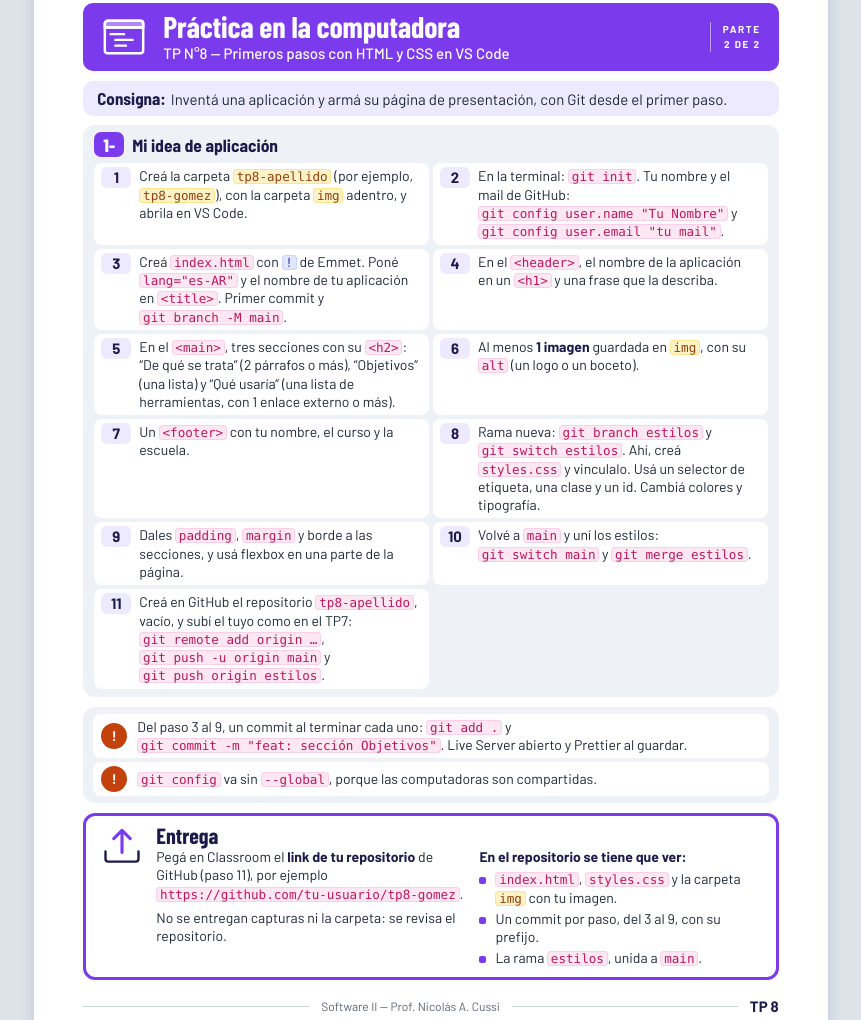
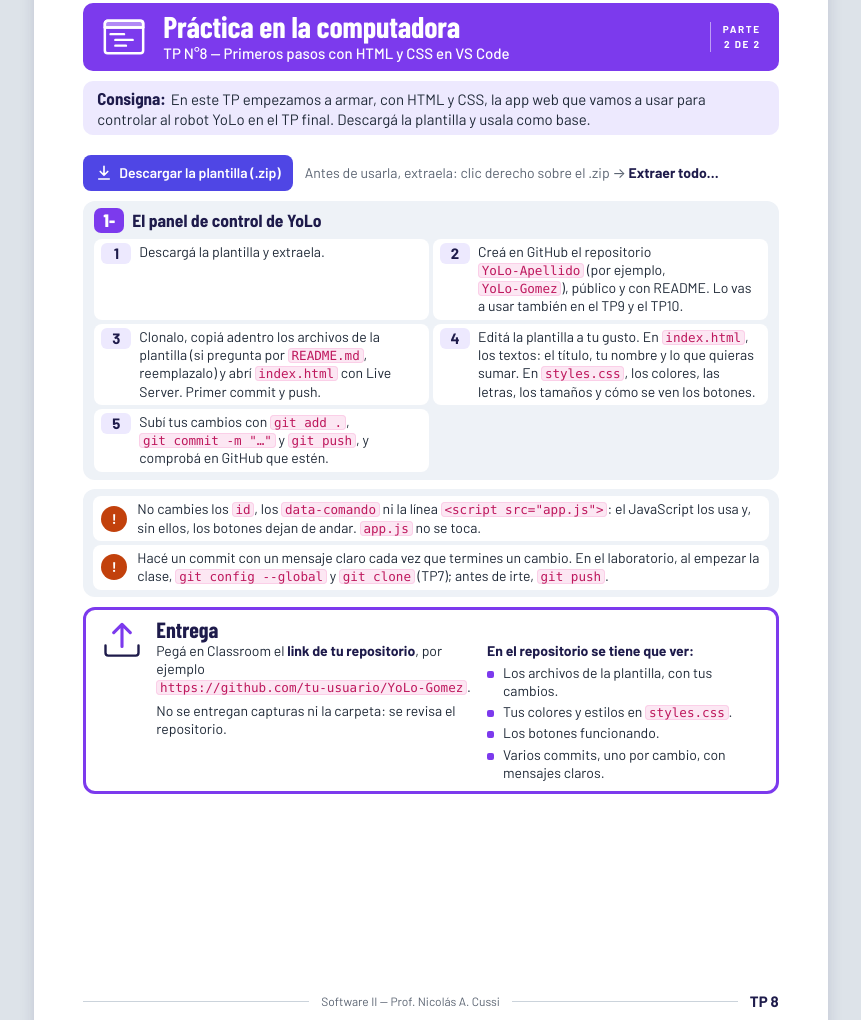
Before and after one commit to Prof-NkoCussi/Cuadernillo-Web-Software-II, a plain HTML site: page unidades/tp08.html in a window 1280 px wide. Shown: the part 10535-11555 px from the top of the page, without its empty margins (209-1070 px from the left). Drawn offline with Linux system fonts and the light colour scheme.

Commit message:
feat: TP8, práctica nueva: el panel de control de YoLo
- Parte 2 con consigna y pasos breves: descargar la plantilla, crear el
  repositorio YoLo-Apellido (para el TP8, el TP9 y el TP10), editarla y
  subirla. Avisos y Entrega actualizados.
- Plantilla para descargar en assets/descargas/plantilla-tp8/ y su .zip,
  con el botón de descarga (vuelve el CSS de .descarga).
- En el celular, el link de la Entrega baja de renglón (TP7 y TP8).
- Índice y REGLAS.md al día.

```diff
--- a/assets/css/estilos.css
+++ b/assets/css/estilos.css
@@ -437,6 +437,9 @@ kbd {
 .entrega__cols { display: grid; gap: 10px; }
 .entrega__sub { font-weight: 700; color: var(--tinta); margin-bottom: 3px; }
 .entrega__sub--sep { margin-top: 6px; }
+@media (max-width: 599px) {   /* celular: el link largo de la Entrega baja de renglón en vez de salirse del recuadro */
+  .entrega code { white-space: normal; overflow-wrap: anywhere; }
+}
 
 /* Tabla con datos dentro de una actividad */
 .act-tabla caption { text-align: left; font-weight: 700; letter-spacing: .05em; color: var(--tinta); padding-bottom: 4px; }
@@ -659,6 +662,8 @@ code.cod-etq { background: var(--css-claro); color: var(--css-texto); box-shadow
 .carpeta__arch { display: grid; gap: 6px; margin-left: 14px; padding-left: 14px; border-left: 2px solid var(--panel-linea); }
 .carpeta__arch li { display: grid; grid-template-columns: auto 1fr; gap: 10px; align-items: center; background: var(--blanco); border-radius: 8px; padding: 7px 10px; font-size: 16px; line-height: 1.3; }
 .carpeta__arch--2col { grid-template-columns: repeat(auto-fit, minmax(240px, 1fr)); }
+.descarga { display: flex; flex-wrap: wrap; align-items: center; gap: 6px 12px; margin-top: 10px; }
+.descarga__nota { font-size: 14px; color: var(--gris); }
 
 /* Operaciones aritméticas */
 .operaciones { display: grid; grid-template-columns: repeat(3, 1fr); gap: 8px; }
@@ -1371,7 +1376,7 @@ code.cod-etq { background: var(--css-claro); color: var(--css-texto); box-shadow
   }
   html, body { background: var(--blanco); }
   * { -webkit-print-color-adjust: exact; print-color-adjust: exact; }
-  .barra, .saltar, .no-imprimir, .boton-cod, .resultado__aviso { display: none !important; }
+  .barra, .saltar, .no-imprimir, .boton-cod, .descarga .boton, .resultado__aviso { display: none !important; }
   .laminas { padding: 0; }
   .lamina {
     height: 297mm; min-height: 0; margin: 0; box-shadow: none;
--- /dev/null
+++ b/assets/descargas/plantilla-tp8/styles.css
@@ -0,0 +1,6 @@
+/* Estilos del panel de YoLo.
+   Este archivo está casi vacío a propósito: el diseño lo hacés vos. */
+
+body {
+  font-family: Arial, sans-serif;
+}
--- a/unidades/tp08.html
+++ b/unidades/tp08.html
@@ -1203,31 +1203,30 @@ boton.<span class="c-fun">addEventListener</span>(<span class="c-str">"click"</s
       <span class="act-banda__parte">Parte<br>2 de 2</span>
     </header>
 
-    <p class="consigna"><strong>Consigna:</strong> Inventá una aplicación y armá su página de presentación, con Git desde el primer paso.</p>
+    <p class="consigna"><strong>Consigna:</strong> En este TP empezamos a armar, con HTML y CSS, la app web que vamos a usar para controlar al robot YoLo en el TP final. Descargá la plantilla y usala como base.</p>
+
+    <p class="descarga">
+      <a class="boton boton--acento" href="../assets/descargas/plantilla-tp8.zip" download><svg aria-hidden="true" focusable="false"><use href="#i-descarga"/></svg><span>Descargar la plantilla (.zip)</span></a>
+      <span class="descarga__nota">Antes de usarla, extraela: clic derecho sobre el .zip → <strong>Extraer todo…</strong></span>
+    </p>
 
     <ol class="acts">
       <li class="act">
-        <h3 class="act__titulo"><span class="act__num">1-</span> Mi idea de aplicación</h3>
+        <h3 class="act__titulo"><span class="act__num">1-</span> El panel de control de YoLo</h3>
         <ol class="act__items act__items--2col">
-          <li><b class="act__letra">1</b><div>Creá la carpeta <code class="cod-carpeta">tp8-apellido</code> (por ejemplo, <code class="cod-carpeta">tp8-gomez</code>), con la carpeta <code class="cod-carpeta">img</code> adentro, y abrila en VS Code.</div></li>
-          <li><b class="act__letra">2</b><div>En la terminal: <code>git init</code>. Tu nombre y el mail de GitHub: <code>git config user.name "Tu Nombre"</code> y <code>git config user.email "tu mail"</code>.</div></li>
-          <li><b class="act__letra">3</b><div>Creá <code>index.html</code> con <code class="cod-emmet">!</code> de Emmet. Poné <code>lang="es-AR"</code> y el nombre de tu aplicación en <code class="cod-etq">&lt;title&gt;</code>. Primer commit y <code>git branch -M main</code>.</div></li>
-          <li><b class="act__letra">4</b><div>En el <code class="cod-etq">&lt;header&gt;</code>, el nombre de la aplicación en un <code class="cod-etq">&lt;h1&gt;</code> y una frase que la describa.</div></li>
-          <li><b class="act__letra">5</b><div>En el <code class="cod-etq">&lt;main&gt;</code>, tres secciones con su <code class="cod-etq">&lt;h2&gt;</code>: “De qué se trata” (2 párrafos o más), “Objetivos” (una lista) y “Qué usaría” (una lista de herramientas, con 1 enlace externo o más).</div></li>
-          <li><b class="act__letra">6</b><div>Al menos <strong>1 imagen</strong> guardada en <code class="cod-carpeta">img</code>, con su <code>alt</code> (un logo o un boceto).</div></li>
-          <li><b class="act__letra">7</b><div>Un <code class="cod-etq">&lt;footer&gt;</code> con tu nombre, el curso y la escuela.</div></li>
-          <li><b class="act__letra">8</b><div>Rama nueva: <code>git branch estilos</code> y <code>git switch estilos</code>. Ahí, creá <code class="cod-css">styles.css</code> y vinculalo. Usá un selector de etiqueta, una clase y un id. Cambiá colores y tipografía.</div></li>
-          <li><b class="act__letra">9</b><div>Dales <code class="cod-css">padding</code>, <code class="cod-css">margin</code> y borde a las secciones, y usá flexbox en una parte de la página.</div></li>
-          <li><b class="act__letra">10</b><div>Volvé a <code>main</code> y uní los estilos: <code>git switch main</code> y <code>git merge estilos</code>.</div></li>
-          <li><b class="act__letra">11</b><div>Creá en GitHub el repositorio <code>tp8-apellido</code>, vacío, y subí el tuyo como en el TP7: <code>git remote add origin …</code>, <code>git push -u origin main</code> y <code>git push origin estilos</code>.</div></li>
+          <li><b class="act__letra">1</b><div>Descargá la plantilla y extraela.</div></li>
+          <li><b class="act__letra">2</b><div>Creá en GitHub el repositorio <code>YoLo-Apellido</code> (por ejemplo, <code>YoLo-Gomez</code>), público y con README. Lo vas a usar también en el TP9 y el TP10.</div></li>
+          <li><b class="act__letra">3</b><div>Clonalo, copiá adentro los archivos de la plantilla (si pregunta por <code>README.md</code>, reemplazalo) y abrí <code>index.html</code> con Live Server. Primer commit y push.</div></li>
+          <li><b class="act__letra">4</b><div>Editá la plantilla a tu gusto. En <code>index.html</code>, los textos: el título, tu nombre y lo que quieras sumar. En <code class="cod-css">styles.css</code>, los colores, las letras, los tamaños y cómo se ven los botones.</div></li>
+          <li><b class="act__letra">5</b><div>Subí tus cambios con <code>git add .</code>, <code>git commit -m "…"</code> y <code>git push</code>, y comprobá en GitHub que estén.</div></li>
         </ol>
       </li>
     </ol>
 
     <section class="panel" aria-label="Para tener en cuenta">
       <ol class="puntos">
-        <li><span class="puntos__n" aria-hidden="true">!</span><span>Del paso 3 al 9, un commit al terminar cada uno: <code>git add .</code> y <code>git commit -m "feat: sección Objetivos"</code>. Live Server abierto y Prettier al guardar.</span></li>
-        <li><span class="puntos__n" aria-hidden="true">!</span><span><code>git config</code> va sin <code>--global</code>, porque las computadoras son compartidas.</span></li>
+        <li><span class="puntos__n" aria-hidden="true">!</span><span>No cambies los <code>id</code>, los <code>data-comando</code> ni la línea <code class="cod-etq">&lt;script src="app.js"&gt;</code>: el JavaScript los usa y, sin ellos, los botones dejan de andar. <code>app.js</code> no se toca.</span></li>
+        <li><span class="puntos__n" aria-hidden="true">!</span><span>Hacé un commit con un mensaje claro cada vez que termines un cambio. En el laboratorio, al empezar la clase, <code>git config --global</code> y <code>git clone</code> (TP7); antes de irte, <code>git push</code>.</span></li>
       </ol>
     </section>
 
@@ -1237,15 +1236,16 @@ boton.<span class="c-fun">addEventListener</span>(<span class="c-str">"click"</s
         <h3 id="ent-1">Entrega</h3>
         <div class="entrega__cols">
           <div>
-            <p>Pegá en Classroom el <strong>link de tu repositorio</strong> de GitHub (paso 11), por ejemplo <code>https://github.com/tu-usuario/tp8-gomez</code>.</p>
+            <p>Pegá en Classroom el <strong>link de tu repositorio</strong>, por ejemplo <code>https://github.com/tu-usuario/YoLo-Gomez</code>.</p>
             <p class="entrega__sub--sep">No se entregan capturas ni la carpeta: se revisa el repositorio.</p>
           </div>
           <div>
             <p class="entrega__sub">En el repositorio se tiene que ver:</p>
             <ul class="entrega__lista">
-              <li><code>index.html</code>, <code class="cod-css">styles.css</code> y la carpeta <code class="cod-carpeta">img</code> con tu imagen.</li>
-              <li>Un commit por paso, del 3 al 9, con su prefijo.</li>
-              <li>La rama <code>estilos</code>, unida a <code>main</code>.</li>
+              <li>Los archivos de la plantilla, con tus cambios.</li>
+              <li>Tus colores y estilos en <code class="cod-css">styles.css</code>.</li>
+              <li>Los botones funcionando.</li>
+              <li>Varios commits, uno por cambio, con mensajes claros.</li>
             </ul>
           </div>
         </div>
```
Also changed, not shown: assets/descargas/plantilla-tp8/app.js (added, +41 -0 lines), assets/descargas/plantilla-tp8/index.html (added, +49 -0 lines), index.html (+1 -1 lines), 3 other files.
